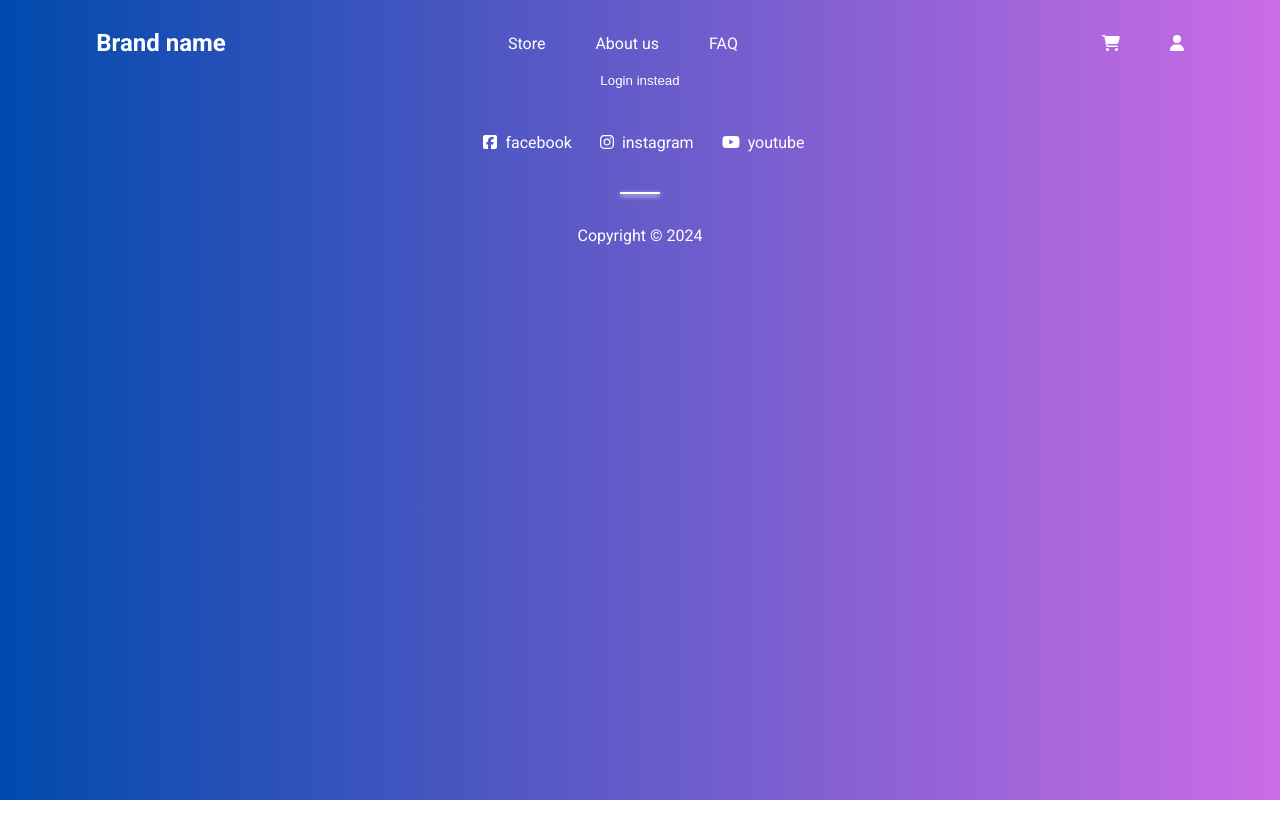
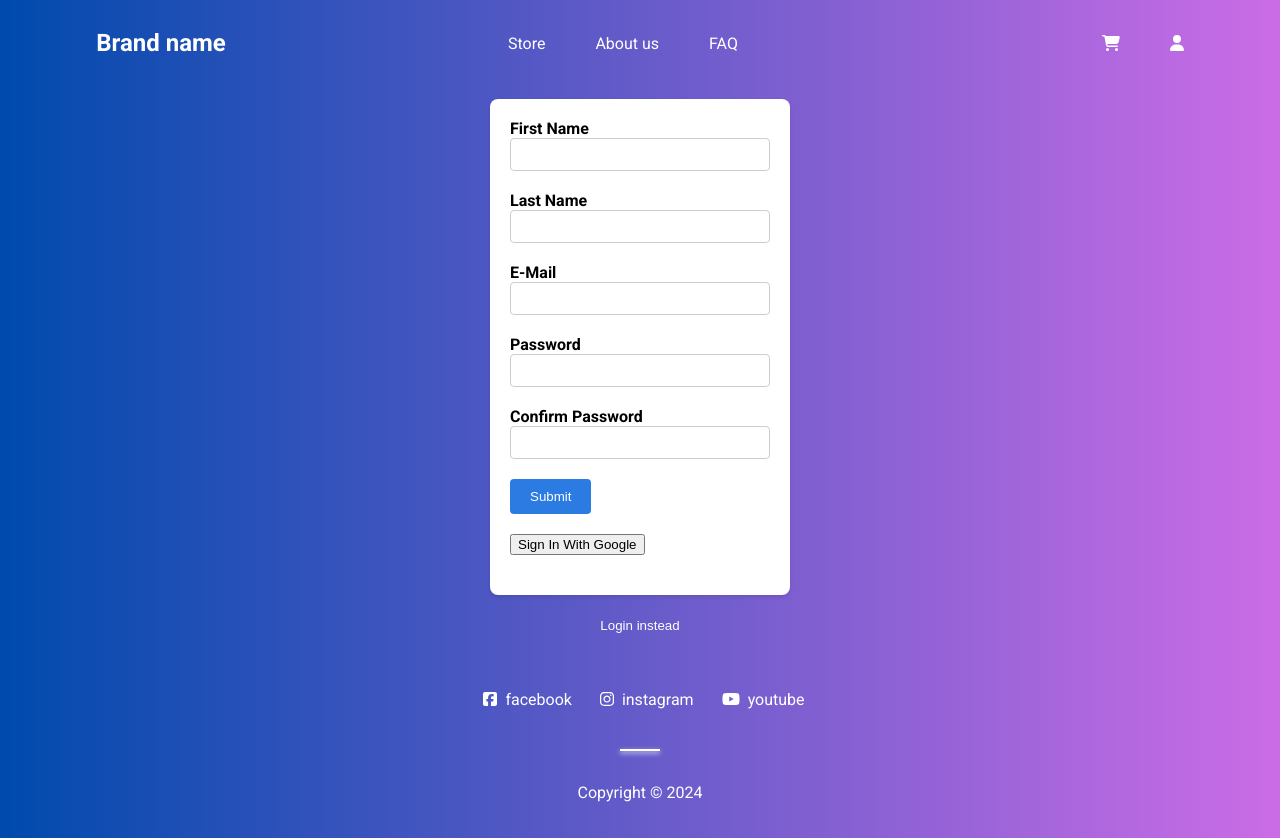
Before and after one commit to VictoriyaK19/online-store, a Vue app: page /auth in a window 1280 px wide. Both pictures are taken after a click on the button "Signup instead". Before the commit the page ends 800 px from the top, so only its background shows below. Built offline with nearby package versions, Linux system fonts and the light colour scheme.

Commit message:
the login

```diff
--- /dev/null
+++ b/src/components/auth/TheLogin.vue
@@ -0,0 +1,52 @@
+<template>
+
+    <form @submit.prevent="submitForm" class="form">
+      <div>
+        <div class="form-control">
+          <label for="email">E-Mail</label>
+          <input type="email" id="email" v-model.trim="email" />
+        </div>
+        <div class="form-control">
+          <label for="password">Password</label>
+          <input type="password" id="password" v-model.trim="password" />
+        </div>
+        <div v-if="errMsg" class="form-control">
+            <p>{{ errMsg }}</p>
+        </div>
+        <div class="form-control">
+          <button class="submit-button" @click="register">Submit</button>
+        </div>
+        <div class="form-control">
+        <button @click="signInWithGoogle">Sign In With Google</button>
+      </div>
+      </div>
+    </form>
+
+</template>
+
+<script setup>
+import { ref } from "vue";
+import { getAuth, signInWithEmailAndPassword } from "firebase/auth";
+import { useRouter } from "vue-router";
+
+
+const email = ref("");
+const password = ref("");
+const errMsg = ref()
+const router = useRouter();
+
+const register = () => {
+    const auth = getAuth();
+  signInWithEmailAndPassword(auth, email.value, password.value)
+    .then(() => {
+      console.log("Successfully signed in!");
+      router.push("/store");
+    })
+    .catch((error) => {
+      console.log(error.code);
+      alert(error.message);
+    });
+};
+
+const signInWithGoogle = () => {};
+</script>
--- a/src/components/auth/TheRegistration.vue
+++ b/src/components/auth/TheRegistration.vue
@@ -1,5 +1,4 @@
 <template>
-  <div class="container">
     <form @submit.prevent="submitForm" class="form">
       <div class="form-control">
         <label for="firstName">First Name</label>
@@ -34,7 +33,7 @@
         <button @click="signInWithGoogle">Sign In With Google</button>
       </div>
     </form>
-  </div>
+
 </template>
 
 <script setup>
--- a/src/pages/TheAuth.vue
+++ b/src/pages/TheAuth.vue
@@ -1,51 +1,23 @@
 <template>
-  <the-registration v-if="mode === 'login'"></the-registration>
-  <!-- <div class="container">
-    <form @submit.prevent="submitForm" class="form">
-      <div v-if="mode === 'login'">
-        <div class="form-control">
-          <label for="email">E-Mail</label>
-          <input
-            type="email"
-            id="email"
-            v-model.trim="email"
-            @focus="clearValidation"
-          />
-        </div>
-        <div class="form-control">
-          <label for="password">Password</label>
-          <input
-            type="password"
-            id="password"
-            v-model.trim="password"
-            @focus="clearValidation"
-          />
-        </div>
-      </div>
-
-
-      <p v-if="!formIsValid" class="error-message">
-        Please enter valid information (email, password, first name, last name,
-        and confirmation password must be provided, and password must be at
-        least 6 characters long).
-      </p>
-      <button class="submit-button">{{ submitButtonCaption }}</button>
-    </form>
-
-  </div> -->
+  <div class="container">
+  <the-registration v-if="mode === 'signup'"></the-registration>
+  <the-login v-else></the-login>
   <div class="button-container">
   <button type="button" class="switch-mode-button" @click="switchAuthForm">
     {{ switchModeButtonCaption }}
   </button>
 </div>
+</div>
 </template>
 
 <script>
 import TheRegistration from "@/components/auth/TheRegistration";
+import TheLogin from "@/components/auth/TheLogin";
 
 export default {
   components: {
     "the-registration": TheRegistration,
+    "the-login":  TheLogin
   },
   data() {
     return {
```
